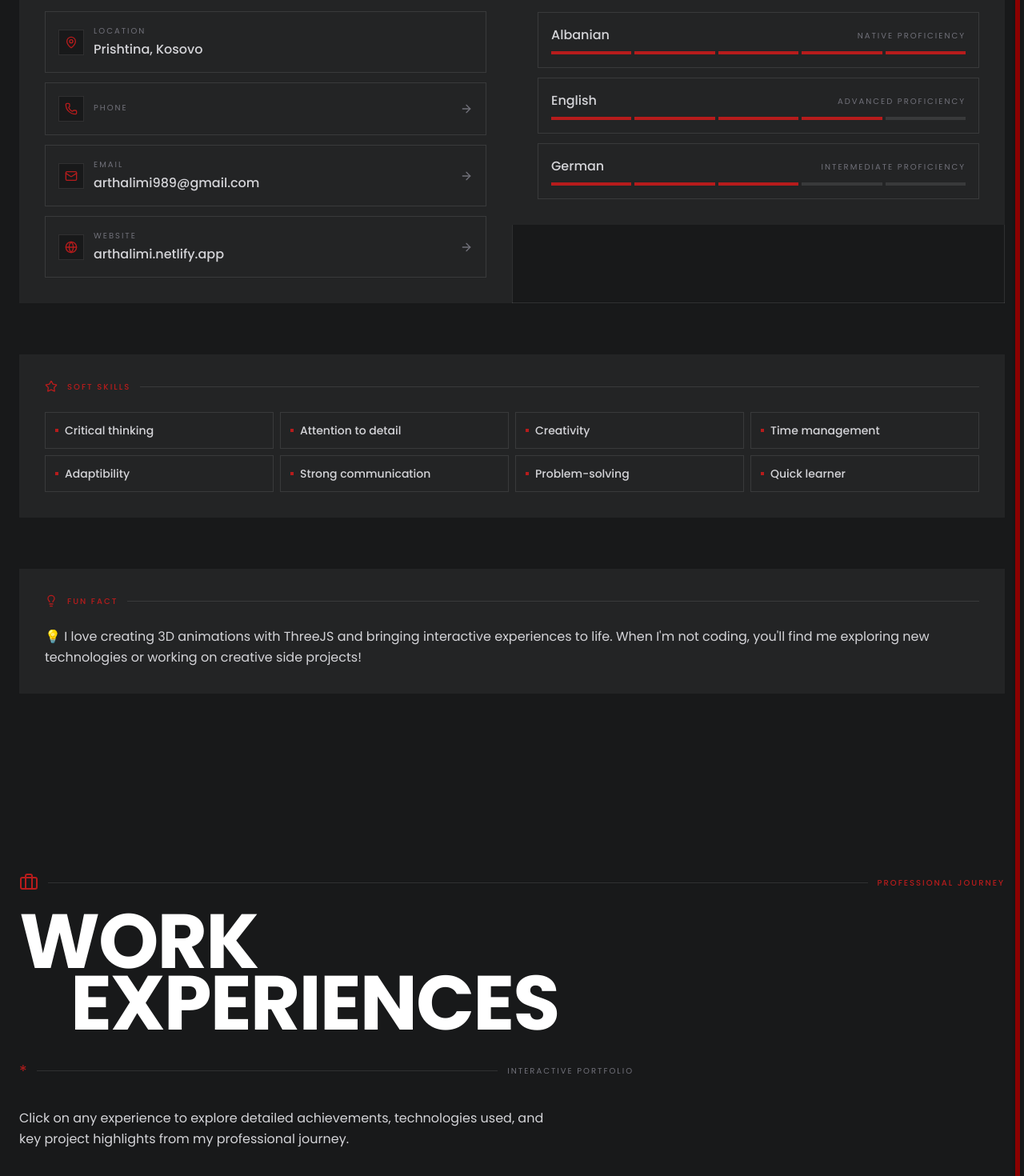
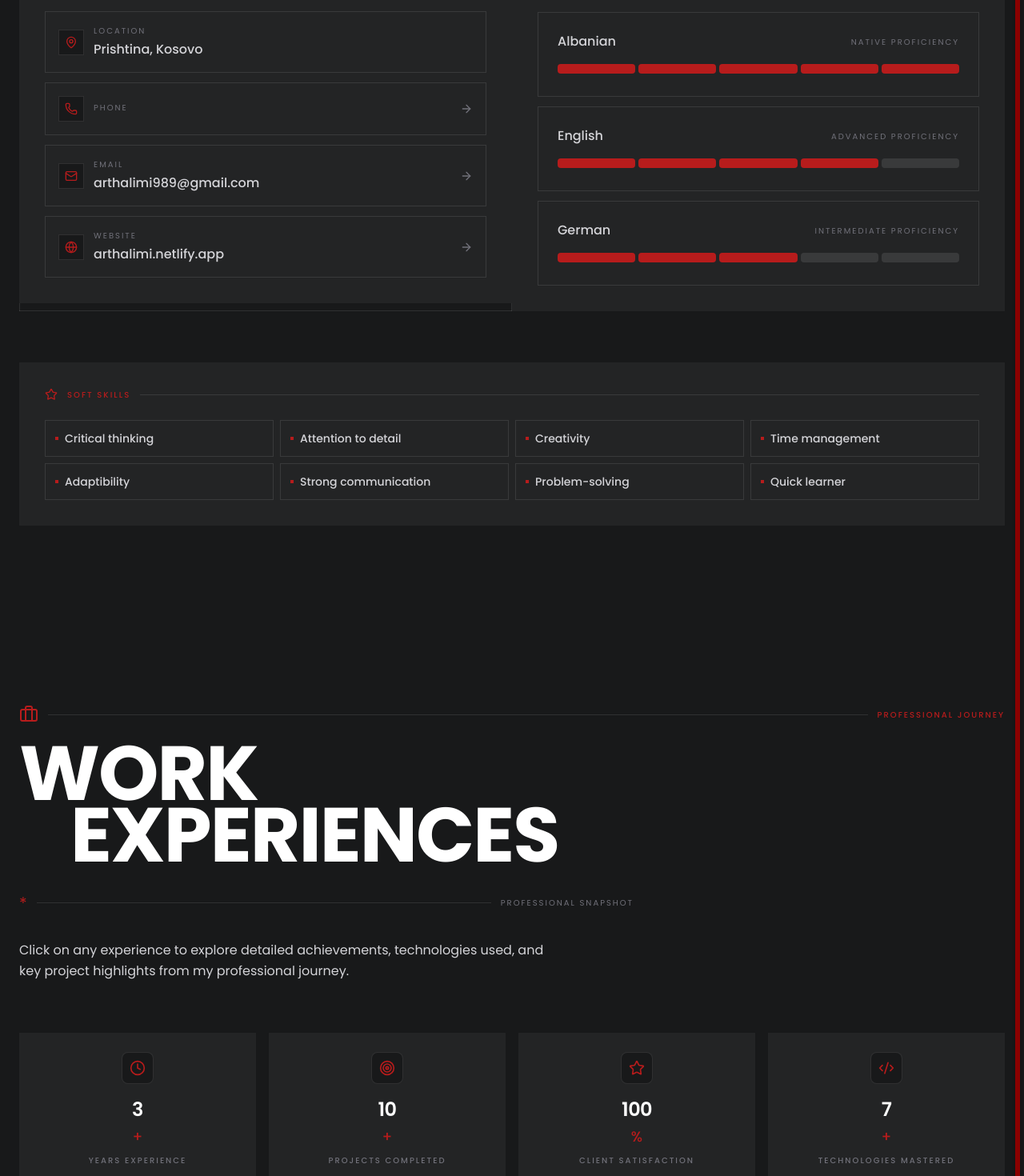
Before and after one commit to ArtHalimi7/arthalimi.com, a React (Vite) app: page / in a window 1280 px wide. Shown: the part 1800-3270 px from the top of the page at 80% size. Built offline with nearby package versions, Linux system fonts and the light colour scheme; the HTML template or start-up script is replaced by a standard one.

Commit message:
refactor: update component styles for improved layout and responsiveness; remove unused sections and adjust statistics display

```diff
--- a/src/components/About.jsx
+++ b/src/components/About.jsx
@@ -66,19 +66,19 @@ function LanguageItem({ language, proficiency, level }) {
       initial={{ opacity: 0, x: -20 }}
       animate={{ opacity: 1, x: 0 }}
       transition={{ duration: 0.5 }}
-      className="p-4 bg-[#232425] border border-white/10"
+      className="p-6 min-h-[80px] bg-[#232425] border border-white/10 flex flex-col justify-center"
     >
-      <div className="flex items-center justify-between mb-2">
+      <div className="flex items-center justify-between mb-3">
         <span className="text-zinc-300 font-medium">{language}</span>
         <span className="text-[10px] uppercase tracking-[0.2em] text-zinc-500">
           {proficiency}
         </span>
       </div>
-      <div className="flex gap-1">
+      <div className="flex gap-1 items-center min-h-[20px]">
         {[...Array(5)].map((_, i) => (
           <div
             key={i}
-            className={`h-1 flex-1 ${
+            className={`h-3 flex-1 rounded ${
               i < level ? 'bg-[#B71C1C]' : 'bg-white/10'
             }`}
           />
@@ -374,36 +374,6 @@ export function AboutMe() {
             </div>
           </div>
         </motion.div>
-
-        {/* Fun Fact */}
-        <motion.div
-          initial={{ opacity: 0, y: 30 }}
-          animate={{ opacity: 1, y: 0 }}
-          transition={{ duration: 0.6, delay: 0.7 }}
-          className="relative mb-16"
-        >
-          <div className="absolute inset-0 pointer-events-none">
-            <span className="absolute left-0 top-0 h-full w-px bg-white/10" />
-            <span className="absolute right-0 top-0 h-full w-px bg-white/10" />
-            <span className="absolute left-0 right-0 top-0 h-px bg-white/10" />
-            <span className="absolute left-0 right-0 bottom-0 h-px bg-white/10" />
-          </div>
-
-          <div className="relative bg-[#232425] p-8">
-            <div className="flex items-center gap-3 mb-6">
-              <Lightbulb className="w-4 h-4 text-[#B71C1C]" />
-              <span className="text-[10px] uppercase tracking-[0.2em] text-[#B71C1C] font-medium">
-                Fun Fact
-              </span>
-              <div className="h-px flex-1 bg-white/10" />
-            </div>
-
-            <p className="text-zinc-300 leading-relaxed">
-              💡 I love creating 3D animations with ThreeJS and bringing interactive experiences to life.
-              When I'm not coding, you'll find me exploring new technologies or working on creative side projects!
-            </p>
-          </div>
-        </motion.div>
       </div>
     </section>
   );
--- a/src/components/Education.jsx
+++ b/src/components/Education.jsx
@@ -136,54 +136,6 @@ export function Education() {
         >
           <div className="flex items-center gap-3 mb-6 justify-center">
           </div>
-
-          <div className="w-full max-w-3xl mx-auto px-8">
-            <div className="relative">
-              {/* gradient line (grayscale) */}
-              <div aria-hidden className="h-0.5 rounded-full bg-gradient-to-r from-zinc-600 via-zinc-500 to-zinc-400" />
-
-              {/* Dots and labels container */}
-              <div className="absolute inset-0 flex items-center justify-between">
-                {/* Dot 1 */}
-                <motion.div
-                  className="flex flex-col items-center text-center w-1/3"
-                  initial={{ y: 6, opacity: 0 }}
-                  animate={{ y: 0, opacity: 1 }}
-                  transition={{ delay: 0.45, duration: 0.5 }}
-                >
-                  <span className="block w-3 h-3 rounded-full bg-zinc-400 ring-2 ring-black/40" aria-hidden />
-                  <div className="mt-3 text-white text-2xl font-bold">2021</div>
-                  <div className="text-sm text-zinc-300">Started</div>
-                </motion.div>
-
-                {/* Dot 2 */}
-                <motion.div
-                  className="flex flex-col items-center text-center w-1/3"
-                  initial={{ y: 6, opacity: 0 }}
-                  animate={{ y: 0, opacity: 1 }}
-                  transition={{ delay: 0.6, duration: 0.5 }}
-                >
-                  <span className="block w-3 h-3 rounded-full bg-zinc-500 ring-2 ring-black/40" aria-hidden />
-                  {/* subtle red accent under current */}
-                  <span className="block mt-2 w-8 h-1 rounded-full bg-[#b71c1c] opacity-85" aria-hidden />
-                  <div className="mt-3 text-white text-2xl font-bold">2025</div>
-                  <div className="text-sm text-zinc-300">Current</div>
-                </motion.div>
-
-                {/* Dot 3 */}
-                <motion.div
-                  className="flex flex-col items-center text-center w-1/3"
-                  initial={{ y: 6, opacity: 0 }}
-                  animate={{ y: 0, opacity: 1 }}
-                  transition={{ delay: 0.75, duration: 0.5 }}
-                >
-                  <span className="block w-3 h-3 rounded-full bg-zinc-300 ring-2 ring-black/40" aria-hidden />
-                  <div className="mt-3 text-white text-2xl font-bold">2026</div>
-                  <div className="text-sm text-zinc-300">Graduation</div>
-                </motion.div>
-              </div>
-            </div>
-          </div>
         </motion.div>
       </div>
     </section>
--- a/src/components/Projects.jsx
+++ b/src/components/Projects.jsx
@@ -210,31 +210,6 @@ export function Projects() {
             <ProjectCard key={project.id} project={project} index={index} />
           ))}
         </div>
-
-        {/* Footer CTA */}
-        <motion.div
-          className="mt-16 text-center"
-          initial={{ opacity: 0, y: 30 }}
-          animate={{ opacity: 1, y: 0 }}
-          transition={{ duration: 0.8, delay: 1 }}
-        >
-          <div className="flex items-center gap-3 mb-6 justify-center">
-            <div className="h-px flex-1 bg-white/10 max-w-32" />
-            <span className="text-[10px] uppercase tracking-[0.2em] text-zinc-500">
-              Want to see more?
-            </span>
-            <div className="h-px flex-1 bg-white/10 max-w-32" />
-          </div>
-          <a
-            href="https://arthalimi.netlify.app"
-            target="_blank"
-            rel="noopener noreferrer"
-            className="inline-flex items-center gap-3 bg-[#B71C1C] text-white px-8 py-4 font-medium hover:bg-[#8B1515] transition-colors duration-200"
-          >
-            <span>View Full Portfolio</span>
-            <ArrowRight className="w-5 h-5" />
-          </a>
-        </motion.div>
       </div>
     </section>
   );
--- a/src/components/WorkExperience.jsx
+++ b/src/components/WorkExperience.jsx
@@ -94,7 +94,7 @@ export function WorkExperiences() {
             <span className="text-xl text-[#B71C1C]">*</span>
             <div className="h-px flex-1 bg-white/10" />
             <span className="text-[10px] uppercase tracking-[0.2em] text-zinc-500">
-              Interactive Portfolio
+              Professional Snapshot
             </span>
           </div>
 
@@ -106,8 +106,8 @@ export function WorkExperiences() {
 
         {/* Interactive Stats Grid */}
         <InteractiveStats
-          totalYears={5}
-          totalProjects={42}
+          totalYears={3}
+          totalProjects={10}
           satisfaction={100}
           currentStreak={127}
         />
@@ -130,27 +130,6 @@ export function WorkExperiences() {
             />
           ))}
         </div>
-
-        {/* Footer CTA */}
-        <motion.div
-          className="mt-16 text-center"
-          initial={{ opacity: 0, y: 30 }}
-          animate={{ opacity: 1, y: 0 }}
-          transition={{ duration: 0.8, delay: 1 }}
-        >
-          <div className="flex items-center gap-3 mb-6 justify-center">
-            <div className="h-px flex-1 bg-white/10 max-w-32" />
-            <span className="text-[10px] uppercase tracking-[0.2em] text-zinc-500">
-              Ready to Connect
-            </span>
-            <div className="h-px flex-1 bg-white/10 max-w-32" />
-          </div>
-
-          <button className="inline-flex items-center gap-3 bg-[#B71C1C] text-white px-8 py-4 font-medium hover:bg-[#8B1515] transition-colors duration-200">
-            <span>View Full Portfolio</span>
-            <ArrowRight className="w-5 h-5" />
-          </button>
-        </motion.div>
       </div>
     </section>
   );
--- a/src/components/ui/interactive-stats.jsx
+++ b/src/components/ui/interactive-stats.jsx
@@ -1,6 +1,6 @@
 import React, { useState, useEffect } from 'react';
 import { motion } from 'framer-motion';
-import { TrendingUp, Clock, Star, Target } from 'lucide-react';
+import { TrendingUp, Clock, Star, Target, Code2 } from 'lucide-react';
 
 /**
  * @typedef {Object} InteractiveStatsProps
@@ -10,12 +10,16 @@ import { TrendingUp, Clock, Star, Target } from 'lucide-react';
  * @property {number} currentStreak
  */
 
-export function InteractiveStats({ totalYears, totalProjects, satisfaction, currentStreak }) {
+/**
+ * InteractiveStats component displays animated statistics.
+ * @param {InteractiveStatsProps} props
+ */
+function InteractiveStats({ totalYears, totalProjects, satisfaction, currentStreak }) {
   const [animatedValues, setAnimatedValues] = useState({
     years: 0,
     projects: 0,
     satisfaction: 0,
-    streak: 0
+    technologies: 0
   });
 
   useEffect(() => {
@@ -24,12 +28,12 @@ export function InteractiveStats({ totalYears, totalProjects, satisfaction, curr
         years: totalYears,
         projects: totalProjects,
         satisfaction: satisfaction,
-        streak: currentStreak
+        technologies: 7 // Set your mastered technologies count here
       });
     }, 800);
 
     return () => clearTimeout(timer);
-  }, [totalYears, totalProjects, satisfaction, currentStreak]);
+  }, [totalYears, totalProjects, satisfaction]);
 
   const stats = [
     {
@@ -54,16 +58,16 @@ export function InteractiveStats({ totalYears, totalProjects, satisfaction, curr
       delay: 0.2
     },
     {
-      icon: TrendingUp,
-      value: animatedValues.streak,
-      suffix: ' days',
-      label: 'Current Streak',
+      icon: Code2,
+      value: animatedValues.technologies,
+      suffix: '+',
+      label: 'Technologies Mastered',
       delay: 0.3
     }
   ];
 
   return (
-  <div className="grid grid-cols-1 sm:grid-cols-2 lg:grid-cols-4 gap-4 mb-16">
+    <div className="grid grid-cols-1 sm:grid-cols-2 lg:grid-cols-4 gap-4 mb-16">
       {stats.map((stat, index) => {
         const Icon = stat.icon;
 
@@ -117,3 +121,5 @@ export function InteractiveStats({ totalYears, totalProjects, satisfaction, curr
     </div>
   );
 }
+
+export { InteractiveStats };
```
Also changed, not shown: src/components/Services.jsx (+10 -16 lines).
